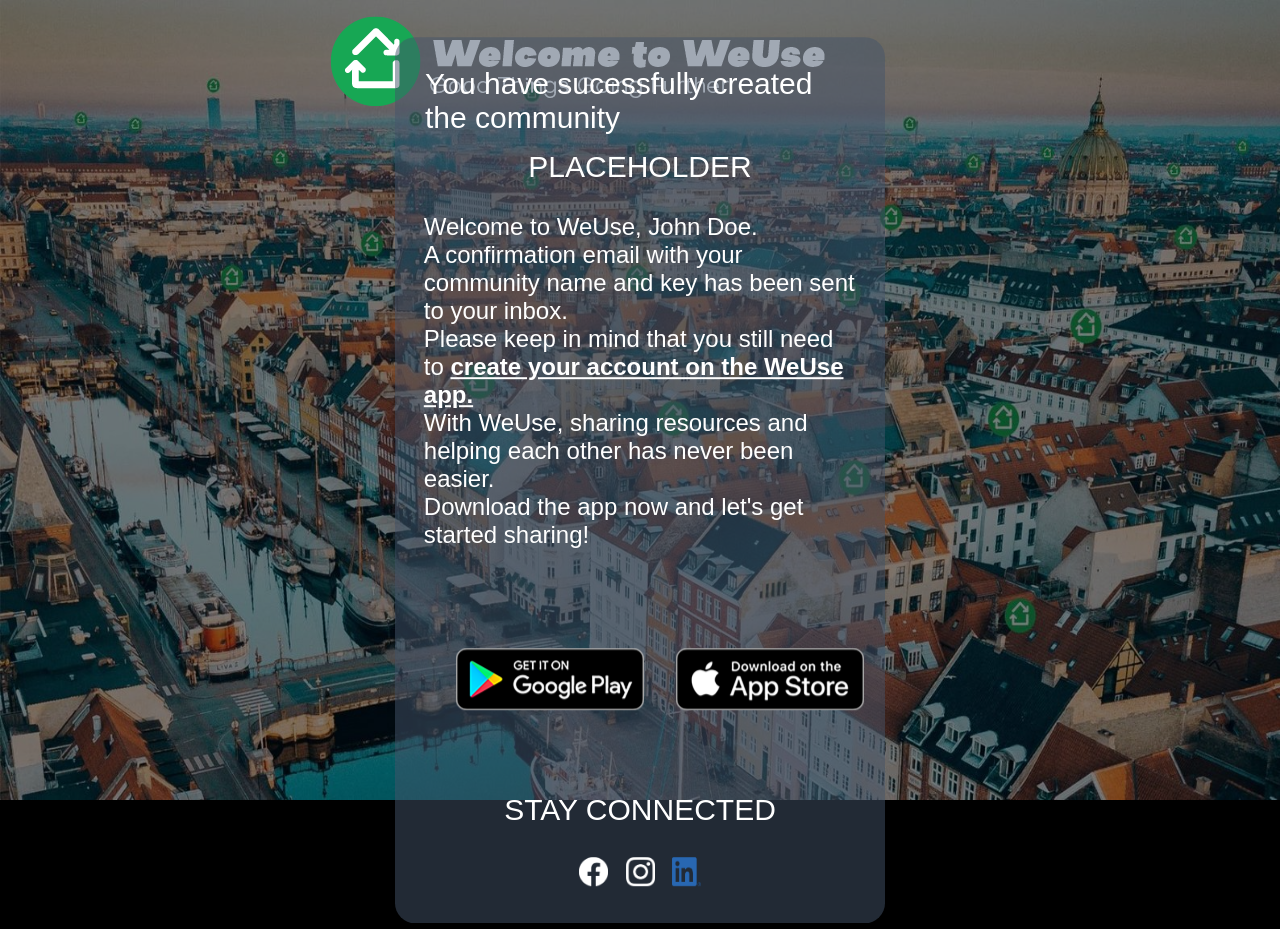
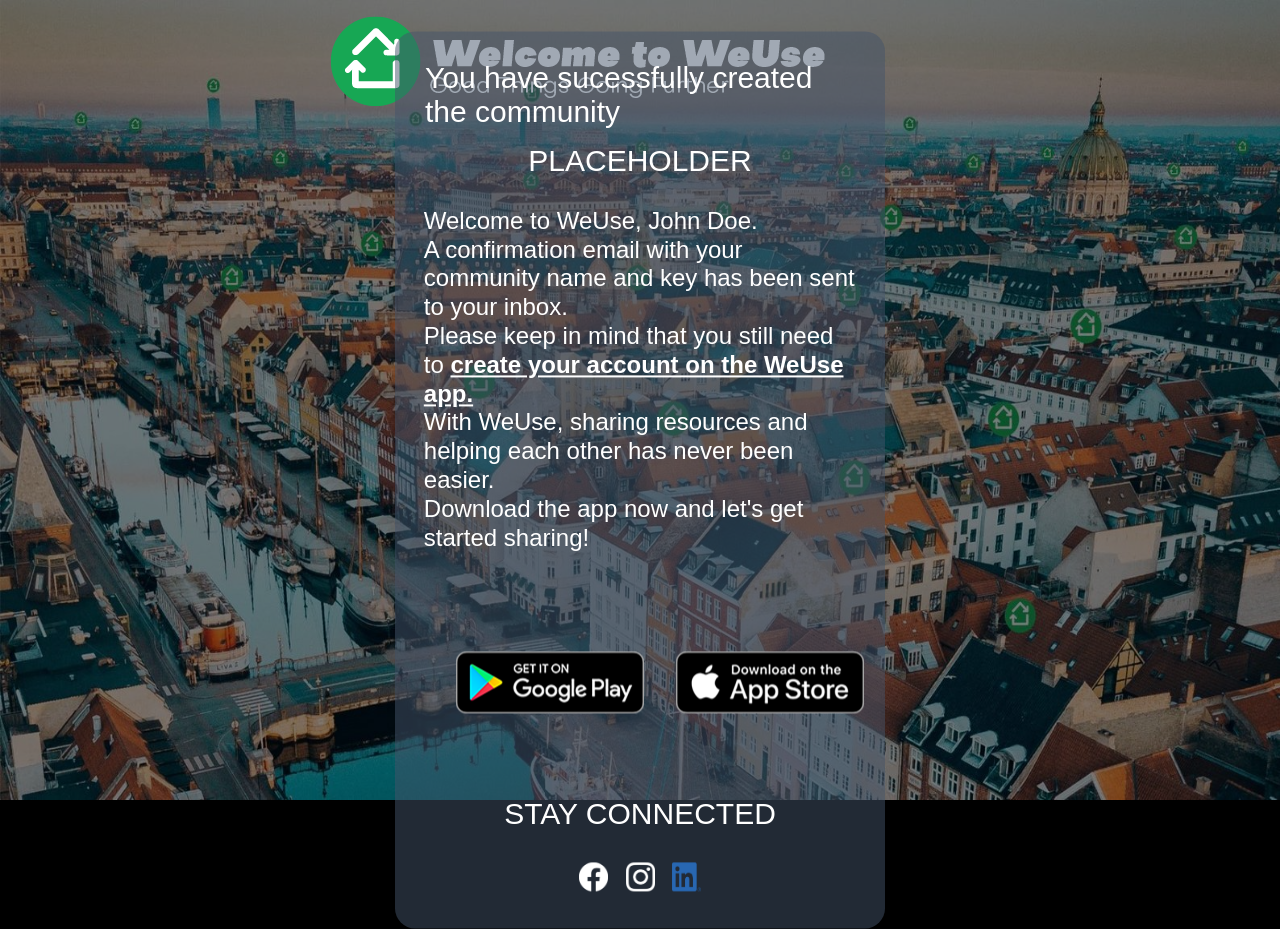
Before and after one commit to Noire927/WeUse-Landing-Page, a plain HTML site: page index.html in a window 1280 px wide. Drawn offline with Linux system fonts and the light colour scheme.

Commit message:
Update style.css
added line height to the fonts in the paragraf for better readability.

```diff
--- a/style.css
+++ b/style.css
@@ -21,6 +21,7 @@ h1 {
 p {
   font-family: Objectivity, sans-serif;
   font-weight: normal;
+  line-height: 1.2;
 }
 
 body {
@@ -32,8 +33,9 @@ body {
   z-index: 0;
   position: absolute;
   width: 100%;
-  height: 100%;
+  min-height: 100vh;
   opacity: 50%;
+  background-size: cover;
 }
 
 .container {
@@ -59,6 +61,8 @@ body {
 
 .container__textbox {
   display: flex;
+  justify-content: center;
+  align-items: center;
 }
 
 .textbox {
```
